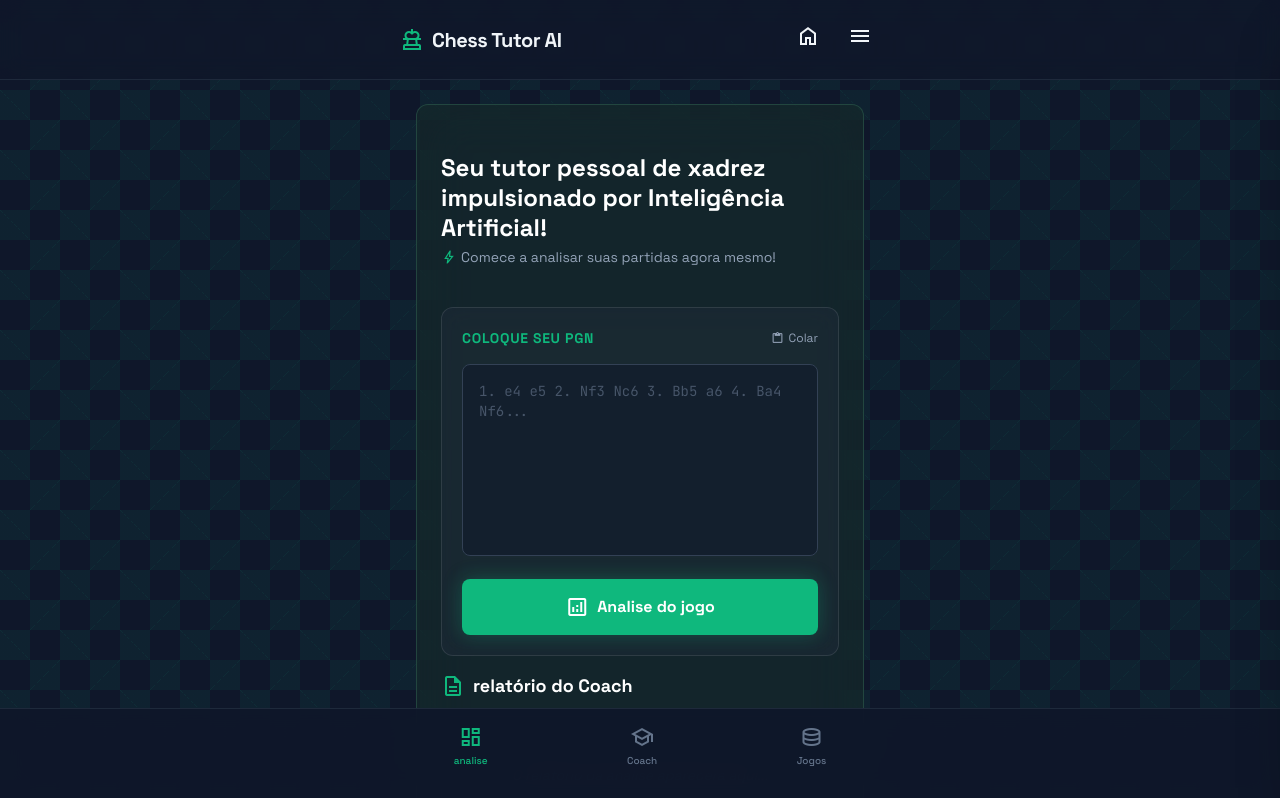
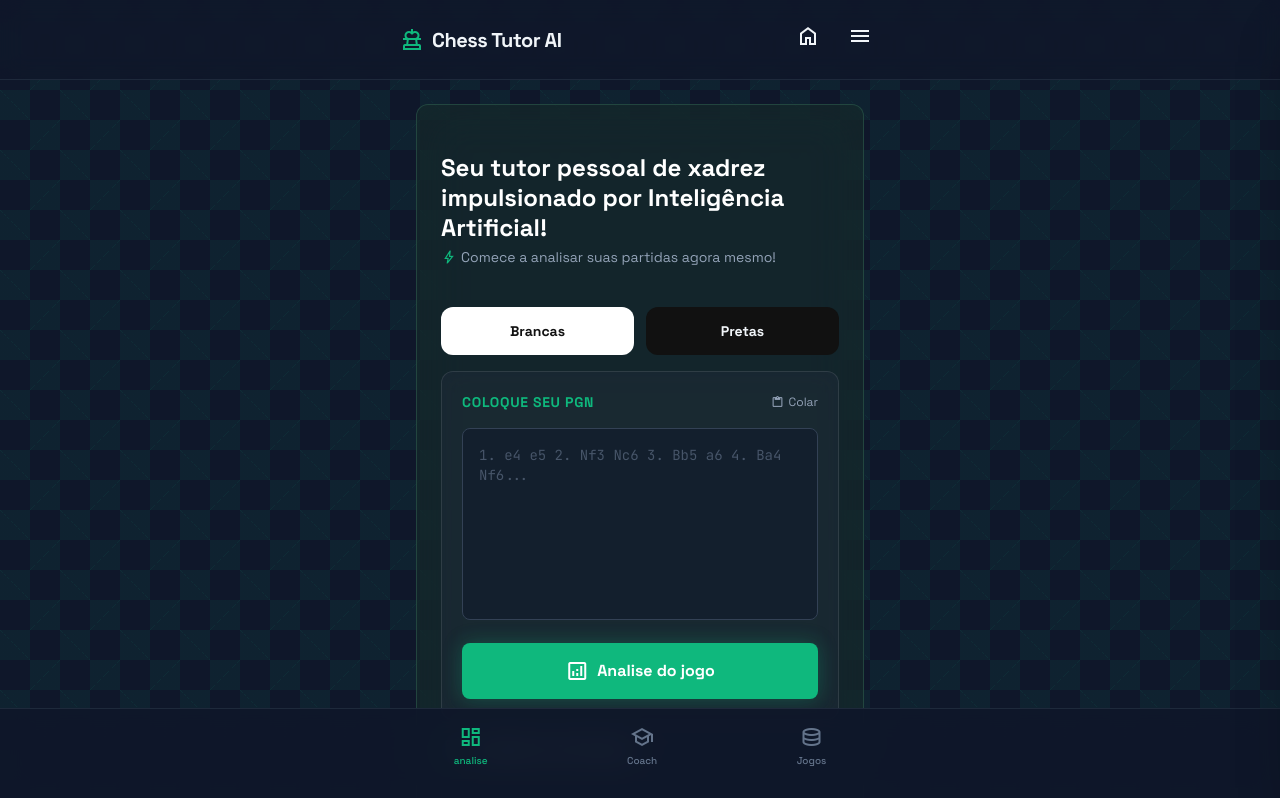
Before and after one commit to samuel-Mdcosta/frontChessTutorAi, a React (Vite) app: page /analize in a window 1280 px wide. Shown: the top 798 px of the page. Built offline with nearby package versions, Linux system fonts and the light colour scheme.

Commit message:
[FIX] - button collor pieces

```diff
--- a/src/pages/analize.jsx
+++ b/src/pages/analize.jsx
@@ -6,6 +6,7 @@ export default function Analize() {
   const [aiReport, setAiReport] = useState("");
   const [gameData, setGameData] = useState(null);
   const [loading, setLoading] = useState(false);
+  const [selectedColor, setSelectedColor] = useState(null);
 
   const handlePaste = async () => {
     try {
@@ -33,6 +34,7 @@ export default function Analize() {
         {
           pgn: pgnInput,
           username: currentUser,
+          color: selectedColor,
         },
       );
 
@@ -61,6 +63,33 @@ export default function Analize() {
             </span>
             Comece a analisar suas partidas agora mesmo!
           </p>
+        </div>
+
+        <div className="flex gap-3 mb-3">
+          <button
+            onClick={() => setSelectedColor("white")}
+            className="flex-1 py-3 rounded-xl font-bold text-sm transition-all border-2"
+            style={{
+              backgroundColor: "#ffffff",
+              color: "#111111",
+              borderColor: selectedColor === "white" ? "#22c55e" : "transparent",
+              boxShadow: selectedColor === "white" ? "0 0 0 2px #22c55e" : "none",
+            }}
+          >
+            Brancas
+          </button>
+          <button
+            onClick={() => setSelectedColor("black")}
+            className="flex-1 py-3 rounded-xl font-bold text-sm transition-all border-2"
+            style={{
+              backgroundColor: "#111111",
+              color: "#f1f5f9",
+              borderColor: selectedColor === "black" ? "#22c55e" : "transparent",
+              boxShadow: selectedColor === "black" ? "0 0 0 2px #22c55e" : "none",
+            }}
+          >
+            Pretas
+          </button>
         </div>
 
         <section className="mb-8">
```
